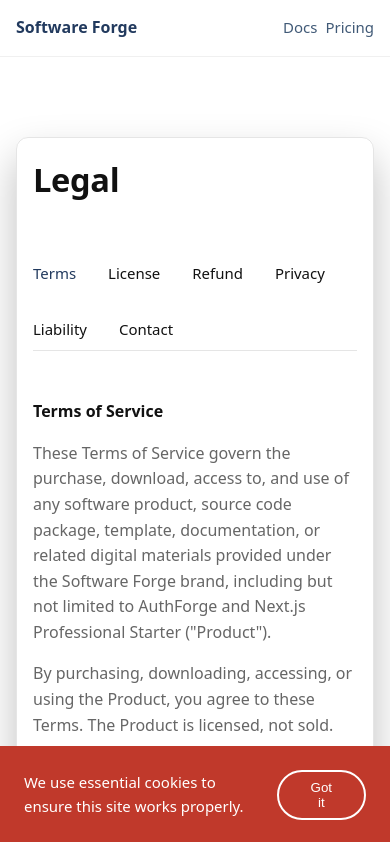
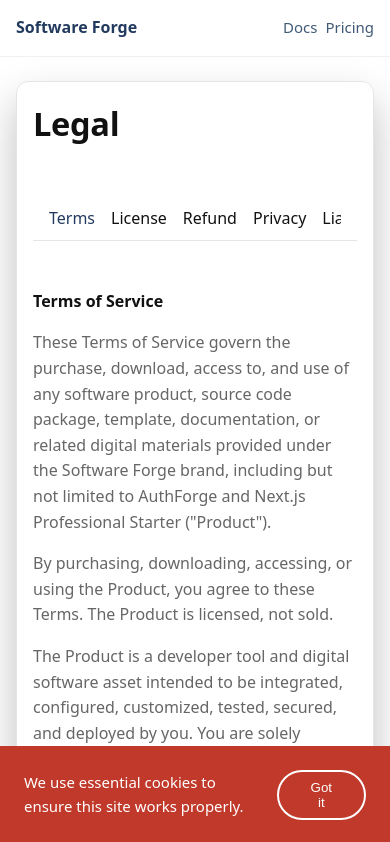
Before and after one commit to Grammeri/nextjs-landing, a Next.js app: page /legal in a window 390 px wide. Shown: the top 842 px of the page. Built offline with nearby package versions, Linux system fonts and the light colour scheme.

Commit message:
fix: fix mobile style for legal page

```diff
--- a/src/app/(business)/legal/LegalNav.tsx
+++ b/src/app/(business)/legal/LegalNav.tsx
@@ -28,7 +28,8 @@ export default function LegalNav() {
   }, []);
 
   return (
-    <nav className={styles.legalNav} aria-label="Legal sections">
+    <div className={styles.legalNav}>
+      <nav className={styles.legalNavScroll} aria-label="Legal sections">
         {SECTIONS.map((section) => (
           <a
             key={section.id}
@@ -39,5 +40,6 @@ export default function LegalNav() {
           </a>
         ))}
       </nav>
+    </div>
   );
 }
--- a/src/app/(business)/legal/page.module.css
+++ b/src/app/(business)/legal/page.module.css
@@ -1,34 +1,51 @@
-/* Anchor navigation */
 .legalNav {
   display: flex;
-  flex-wrap: wrap;
   align-items: center;
-  gap: var(--legal-nav-gap);
 
   position: sticky;
-  top: calc(var(--header-height) - 1px);
+  top: var(--header-height);
+  z-index: 5;
 
   background: var(--color-surface-base);
-  z-index: 5;
 
-  padding-top: var(--spacing-sm);
-  padding-bottom: var(--spacing-sm);
+  padding: var(--spacing-sm) var(--spacing-md);
+
   border-bottom: 1px solid var(--legal-nav-divider-color);
-
-  font-size: var(--legal-nav-font-size);
-  font-weight: var(--legal-nav-font-weight);
-  color: var(--legal-nav-color);
 }
 
+/* overlay to hide content under header */
 .legalNav::before {
   content: '';
   position: absolute;
-  top: calc(-1 * var(--spacing-sm));
+  top: calc(-1 * var(--spacing-md));
   left: 0;
   right: 0;
-  height: var(--spacing-sm);
+  height: var(--spacing-md);
   background: var(--color-surface-base);
   pointer-events: none;
+}
+.legalNavScroll {
+  display: flex;
+  align-items: center;
+  gap: var(--spacing-md);
+
+  overflow-x: auto;
+  overflow-y: hidden;
+
+  -webkit-overflow-scrolling: touch;
+  scrollbar-width: none;
+
+  width: 100%;
+  min-width: 0;
+}
+
+.legalNavScroll::-webkit-scrollbar {
+  display: none;
+}
+
+.legalNavScroll a {
+  flex: 0 0 auto;
+  white-space: nowrap;
 }
 
 .legalNav a {
@@ -45,17 +62,15 @@
   color: var(--color-texas-blue);
 }
 
-/* Offset for anchor scrolling */
-
-.legalNav~section[id] {
-  scroll-margin-top: var(--legal-nav-height);
-}
-
 .legalNav a.active {
   color: var(--color-texas-blue);
 }
 
-.legalNav~section {
+.legalNav ~ section h2[id] {
+  scroll-margin-top: calc(var(--legal-total-offset) - var(--spacing-xs));
+}
+
+.legalNav ~ section {
   padding-top: 0 !important;
   border-top: none !important;
 }
--- a/src/app/(business)/legal/page.tsx
+++ b/src/app/(business)/legal/page.tsx
@@ -24,14 +24,14 @@ export default function LegalPage() {
           <LegalNav />
 
           {LEGAL_SECTIONS.map((section) => (
-            <ArticleSection key={section.id} id={section.id} title={section.title}>
+            <ArticleSection key={section.id} anchorId={section.id} title={section.title}>
               {section.paragraphs.map((paragraph, i) => (
                 <ArticleText key={i}>{paragraph}</ArticleText>
               ))}
             </ArticleSection>
           ))}
 
-          <ArticleSection id="contact" title="Contact">
+          <ArticleSection anchorId="contact" title="Contact">
             <ArticleText>
               Seller: <strong>{LEGAL_CONTACT.seller}</strong>
             </ArticleText>
--- a/src/app/globals.css
+++ b/src/app/globals.css
@@ -541,12 +541,14 @@
   --legal-nav-hover-color: var(--color-text-secondary);
   --legal-nav-divider-color: var(--color-border);
   --legal-nav-height: 56px;
+
+--legal-total-offset: calc(var(--header-height) + var(--legal-nav-height));
 }
 
 html,
 body {
   scroll-behavior: smooth;
-  scroll-padding-top: calc(var(--header-height) + var(--spacing-md));
+  scroll-padding-top: calc(var(--legal-total-offset) + var(--spacing-md));
 }
 
 /* Box sizing */
@@ -711,6 +713,12 @@ ol {
     background-color: var(--color-surface-base);
   }
 
+   @media (max-width: 768px) {
+    .pageShell {
+      padding-top: var(--spacing-lg);
+    }
+  }
+
 .pageSurface {
   max-width: var(--content-surface-max-width);
   margin: 0 auto;
--- a/src/components/header/Header.module.css
+++ b/src/components/header/Header.module.css
@@ -3,8 +3,8 @@
   top: 0;
   z-index: var(--header-z-index);
 
-  background: var(--header-bg-transparent);
-  backdrop-filter: var(--header-backdrop-blur);
+  background: var(--color-surface-base);
+  backdrop-filter: none;
 
   border-bottom: 1px solid var(--header-border-color);
 
@@ -20,14 +20,14 @@
 }
 
 .scrolled {
-  background-color: var(--header-bg-scrolled);
-  backdrop-filter: var(--header-backdrop-blur);
+  background-color: var(--color-surface-base);
+  backdrop-filter: none;
 
-  --header-link-color: var(--color-on-image-footer);
-  --header-link-hover-color: var(--color-on-image-primary);
+  --header-link-color: var(--color-product-text-muted);
+  --header-link-hover-color: var(--color-product-text);
 
-  --header-brand-color: var(--color-on-image-footer);
-  --header-brand-hover-color: var(--color-on-image-primary);
+  --header-brand-color: var(--color-product-text);
+  --header-brand-hover-color: var(--color-product-text);
 }
 
 .inner {
--- a/src/shared/ui/article/ArticleLayout.tsx
+++ b/src/shared/ui/article/ArticleLayout.tsx
@@ -13,15 +13,17 @@ export function ArticleTitle({ children }: Props) {
 }
 
 type ArticleSectionProps = {
-  id?: string;
+  anchorId?: string;
   title: string;
   children: React.ReactNode;
 };
 
-export function ArticleSection({ id, title, children }: ArticleSectionProps) {
+export function ArticleSection({ anchorId, title, children }: ArticleSectionProps) {
   return (
-    <section id={id} className={styles.section}>
-      <h2 className={styles.heading}>{title}</h2>
+    <section className={styles.section}>
+      <h2 id={anchorId} className={styles.heading}>
+        {title}
+      </h2>
       {children}
     </section>
   );
```
Also changed, not shown: src/shared/ui/pricing-card/PricingCard.module.css (+20 -3 lines). Lines whose indentation alone changed are shown as unchanged.
